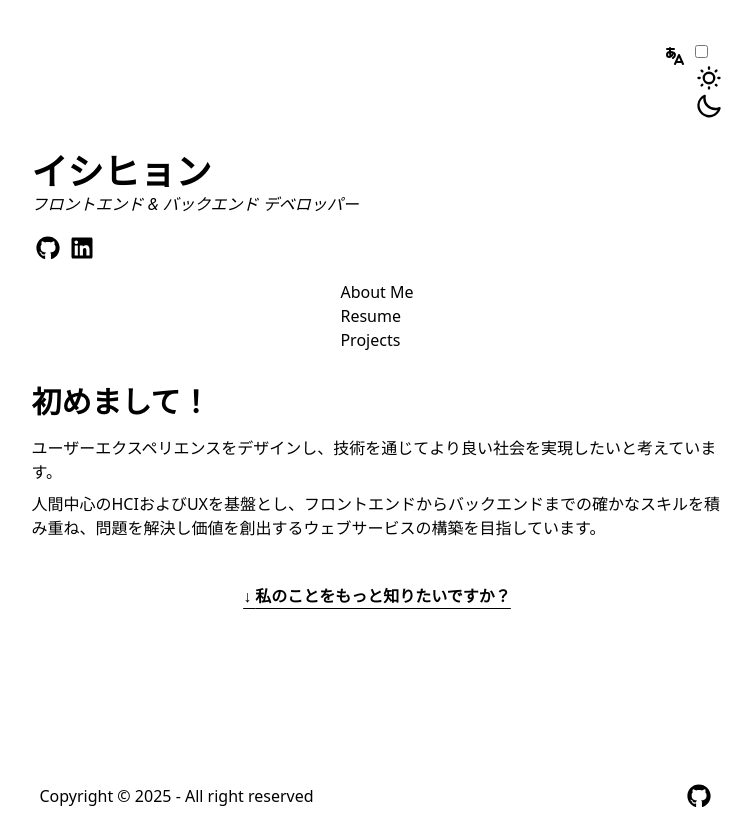
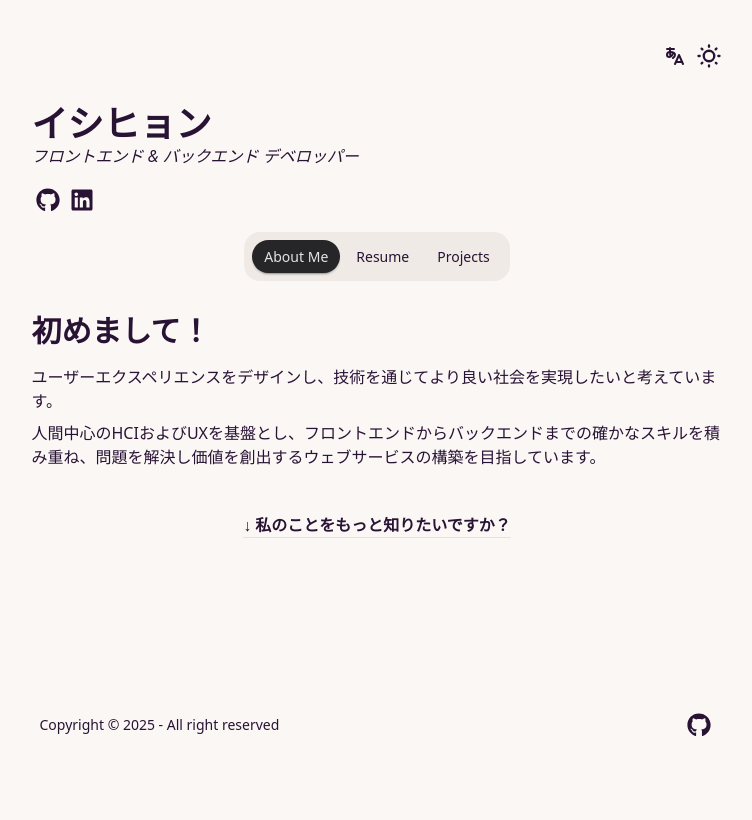
Before and after one commit to Syhyeong2/next-portfolio, a Next.js app: page / in a window 1280 px wide. Shown: the whole page, without its empty margins (263-1015 px from the left). Built offline with nearby package versions, Linux system fonts and the light colour scheme.

Commit message:
feat : DaisyUi update complete

```diff
--- a/app/globals.css
+++ b/app/globals.css
@@ -1,5 +1,8 @@
-@import 'github-markdown-css/github-markdown.css' layer(base);
-@import 'tailwindcss';
+@import "github-markdown-css/github-markdown.css" layer(base);
+@import "tailwindcss";
+@plugin "daisyui" {
+  themes: cupcake --default;
+}
 
 /*
   The default border color has changed to `currentColor` in Tailwind CSS v4,
--- a/components/navbar.tsx
+++ b/components/navbar.tsx
@@ -34,14 +34,14 @@ export default function Navbar() {
     >
       <ul className="menu menu-horizontal bg-base-200 rounded-box gap-1 ">
         <li>
-          <Link href="/" className={pathname === "/" ? "active" : ""}>
+          <Link href="/" className={pathname === "/" ? "menu-active" : ""}>
             {t("navbar.aboutMe")}
           </Link>
         </li>
         <li>
           <Link
             href="/resume"
-            className={pathname.startsWith("/resume") ? "active" : ""}
+            className={pathname.startsWith("/resume") ? "menu-active" : ""}
           >
             {t("navbar.resume")}
           </Link>
@@ -50,7 +50,7 @@ export default function Navbar() {
         <li>
           <Link
             href="/projects"
-            className={pathname.startsWith("/projects") ? "active" : ""}
+            className={pathname.startsWith("/projects") ? "menu-active" : ""}
           >
             {t("navbar.articles")}
           </Link>
--- a/package.json
+++ b/package.json
@@ -34,7 +34,7 @@
     "@types/node": "^20.17.17",
     "@types/react": "^19",
     "@types/react-dom": "^19",
-    "daisyui": "^4.12.23",
+    "daisyui": "^5.0.9",
     "eslint": "^9",
     "eslint-config-next": "15.1.6",
     "postcss": "^8",
```
Also changed, not shown: 1 other file (tests, documents, lock files or other folders).
